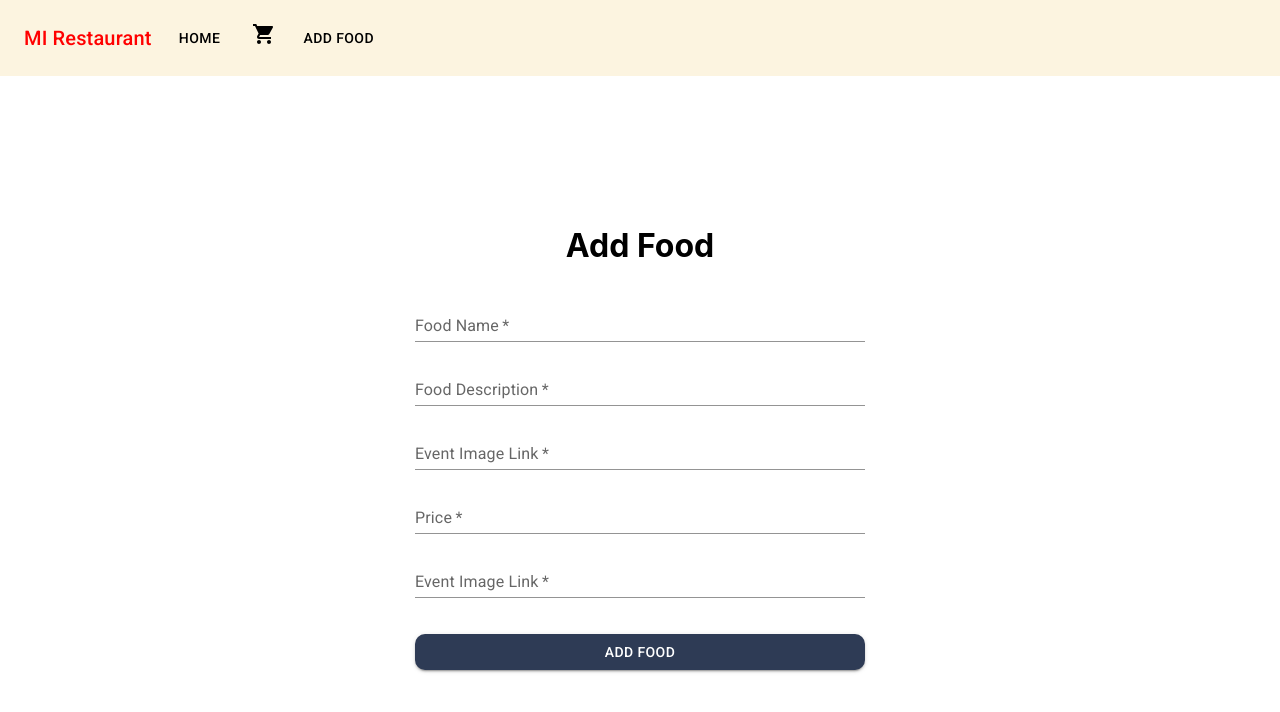
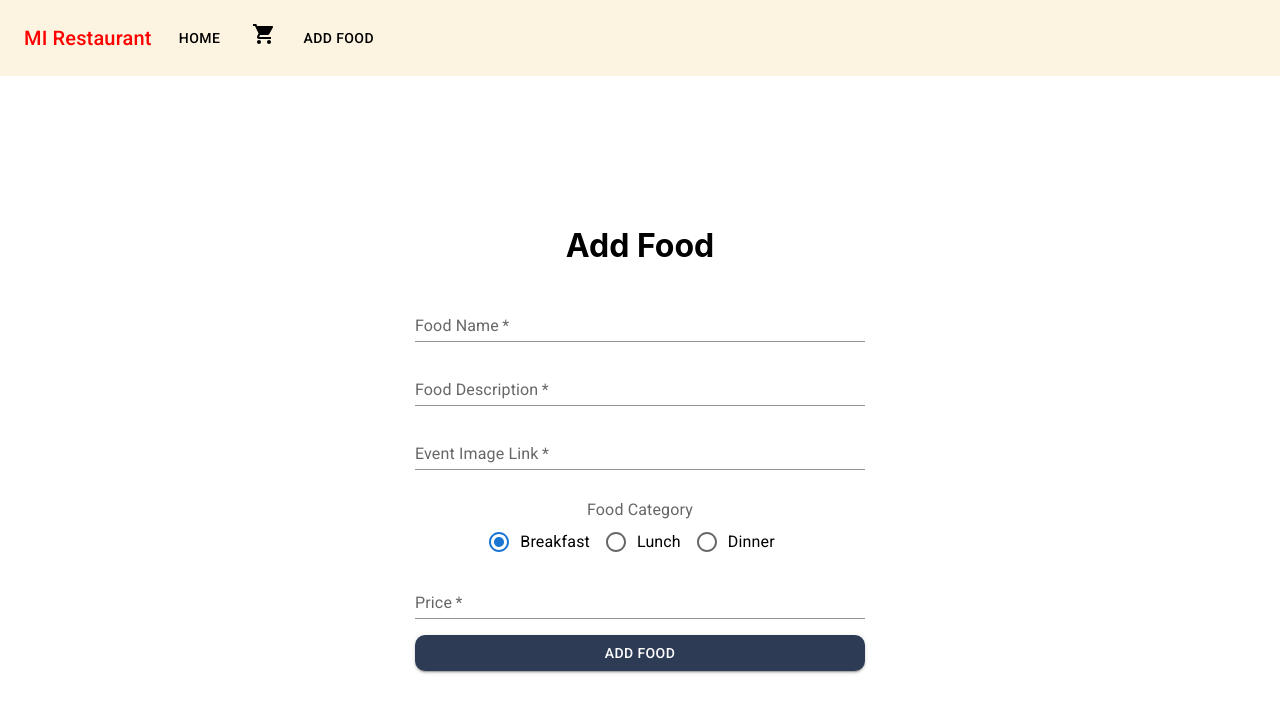
Before and after one commit to sakil470004/restaurant, a React (Create React App) app: page /addFood in a window 1280 px wide. Shown: the top 712 px of the page. Built offline with nearby package versions, Linux system fonts and the light colour scheme.

Commit message:
finishing add food

```diff
--- a/src/Pages/AddFood/AddFood.js
+++ b/src/Pages/AddFood/AddFood.js
@@ -1,13 +1,15 @@
-import { Button, Container, FormControl, InputLabel, Select, TextField } from '@mui/material'
+import { Button, Container, FormControl, FormControlLabel, FormLabel, InputLabel, Radio, RadioGroup, Select, TextField } from '@mui/material'
 import React, { useState } from 'react'
 import { useNavigate } from 'react-router-dom';
 
 function AddFood() {
 
     const [food, setFood] = useState({})
+    const [radioValue, setRadioValue] = React.useState('breakfast');
 
-
-
+    const handleRadioChange = (event) => {
+        setRadioValue(event.target.value);
+    };
 
     const navigation = useNavigate();
     const handleOnBlur = e => {
@@ -19,25 +21,28 @@ function AddFood() {
     }
 
 
-    const handleLoginSubmit = (e) => {
-        // const newData = { ...food, date: date.toLocaleDateString(), email: user }
-        // fetch('https://event-managementt.herokuapp.com/addevent', {
-        //     method: 'POST',
-        //     headers: {
-        //         'content-type': 'application/json'
-        //     },
-        //     body: JSON.stringify(newData)
+    const handleAddFood = (e) => {
 
-        // })
-        //     .then(res => res.json())
-        //     .then(data => {
-        //         if (data.insertedId) {
-        //             alert('Event Added')
-        //             navigation('/myEvents')
-        //         } else {
-        //             alert(data.message)
-        //         }
-        //     })
+        const newData = { ...food, category: radioValue }
+        console.log(newData)
+
+        fetch('http://localhost:5000/foods', {
+            method: 'POST',
+            headers: {
+                'content-type': 'application/json'
+            },
+            body: JSON.stringify(newData)
+
+        })
+            .then(res => res.json())
+            .then(data => {
+                if (data.insertedId) {
+                    alert('Food Added')
+                    navigation('/')
+                } else {
+                    alert(data.message)
+                }
+            })
         e.preventDefault();
     }
     return (
@@ -47,7 +52,7 @@ function AddFood() {
 
                     <h1>Add Food</h1>
 
-                    <form onSubmit={handleLoginSubmit}>
+                    <form onSubmit={handleAddFood}>
                         <TextField
                             required
 
@@ -80,6 +85,24 @@ function AddFood() {
                         />
 
                         <br />
+                        <br />
+
+                        <FormControl >
+                            <FormLabel id="demo-row-radio-buttons-group-label">Food Category</FormLabel>
+                            <RadioGroup
+                                row
+                                aria-labelledby="demo-row-radio-buttons-group-label"
+                                name="row-radio-buttons-group"
+                                value={radioValue}
+                                onChange={handleRadioChange}
+                            >
+                                <FormControlLabel value="breakfast" control={<Radio />} label="Breakfast" />
+                                <FormControlLabel value="lunch" control={<Radio />} label="Lunch" />
+                                <FormControlLabel value="dinner" control={<Radio />} label="Dinner" />
+
+                            </RadioGroup>
+                        </FormControl>
+                        <br />
                         <TextField
                             required
                             sx={{ width: '75%', maxWidth: '450px', m: 1 }}
@@ -89,30 +112,7 @@ function AddFood() {
                             name='price'
                             onBlur={handleOnBlur}
                         />
-                        <br />
-                        <TextField
-                            required
-                            sx={{ width: '75%', maxWidth: '450px', m: 1 }}
-                            type='number'
-                            label="Event Image Link"
-                            variant="standard"
-                            name='category'
-                            onBlur={handleOnBlur}
-                        />
-                        <br />
 
-                        {/* <FormControl sx={{ m: 1, minWidth: 120 }}>
-                            <InputLabel htmlFor="grouped-native-select">Grouping</InputLabel>
-                            <Select native defaultValue="" id="grouped-native-select" label="Grouping">
-
-                                <option value={1}>Option 1</option>
-                                <option value={2}>Option 2</option>
-
-                                <option value={3}>Option 3</option>
-                                <option value={4}>Option 4</option>
-
-                            </Select>
-                        </FormControl> */}
                         <br />
                         <Button
                             sx={{ width: '75%', maxWidth: '450px', m: 1, color: 'white', background: '#2E3B55', borderRadius: '10px' }}
--- a/src/Pages/Card/Card.css
+++ b/src/Pages/Card/Card.css
@@ -1,15 +1,18 @@
 .imageWidth {
     width: 250px;
     height: auto;
+    border-radius: 20px;
 }
+
 .card-container {
     /* margin: 0px 100px; */
     padding: 10px;
     border-radius: 20px;
 }
+
 .card-container:hover {
     /* shadow */
-    box-shadow: 4px 4px 8px 8px rgba( 0, 0, 0, 0.2);
+    box-shadow: 4px 4px 8px 8px rgba(0, 0, 0, 0.2);
     transition: all 0.5s;
     cursor: pointer;
 
--- a/src/Pages/Card/CardList.js
+++ b/src/Pages/Card/CardList.js
@@ -7,12 +7,12 @@ const CardList = ({ foods }) => {
   return (
     <Container>
       {/* {console.log(foods)} */}
-      <Grid container spacing={3} style={{ marginBottom: '5px',marginTop:'10px' }}>
+      <Grid container spacing={3} style={{ marginBottom: '5px', marginTop: '10px' }}>
         {
           foods.map(food => {
 
             return (
-              <Grid  sx={{ borderRadius: 15 }} item xs={12} sm={6} md={4}
+              <Grid sx={{ borderRadius: 15 }} item xs={12} sm={6} md={6} lg={4}
                 key={food._id}
               >
                 <Card
```
Also changed, not shown: src/Pages/MiddleNav/MiddleNav.js (+4 -5 lines).
